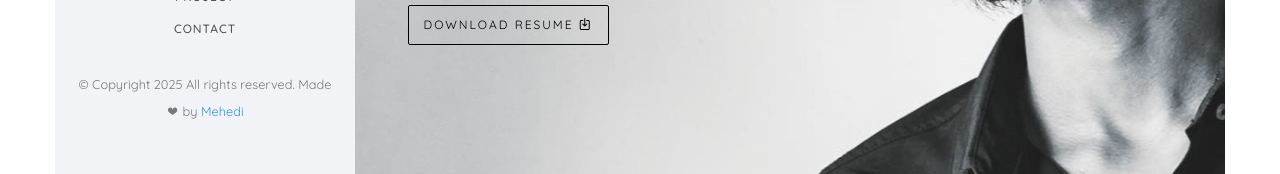
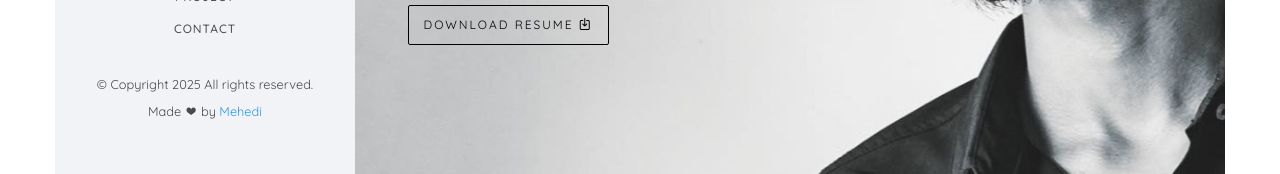
Before and after one commit to Sirfowahid/Sirfowahid.github.io, a plain HTML site: page index.html in a window 1280 px wide. Shown: the part 542-716 px from the top of the page. Drawn offline with nearby package versions, Linux system fonts and the light colour scheme; files whose address does not match are found by name; a web font is replaced by a local one.

Commit message:
Bug Report

```diff
--- a/index.html
+++ b/index.html
@@ -76,11 +76,10 @@
 				</div>
 			</nav>
 
-			<div class="colorlib-footer">
+			<div class="colorlib-main-menu text-center">
 				<p><small>&copy;
-Copyright <script>document.write(new Date().getFullYear());</script> All rights reserved. Made <i class="icon-heart" aria-hidden="true"></i> by <a href="#" target="_blank">Mehedi</a>
-<!-- Link back to Colorlib can't be removed. Template is licensed under CC BY 3.0. --> </span>
-
+Copyright <script>document.write(new Date().getFullYear());</script> All rights reserved.<br> Made <i class="icon-heart" aria-hidden="true"></i> by <a href="#" target="_blank">Mehedi</a>
+</span>
 </small></p>
 
 			</div>
```
